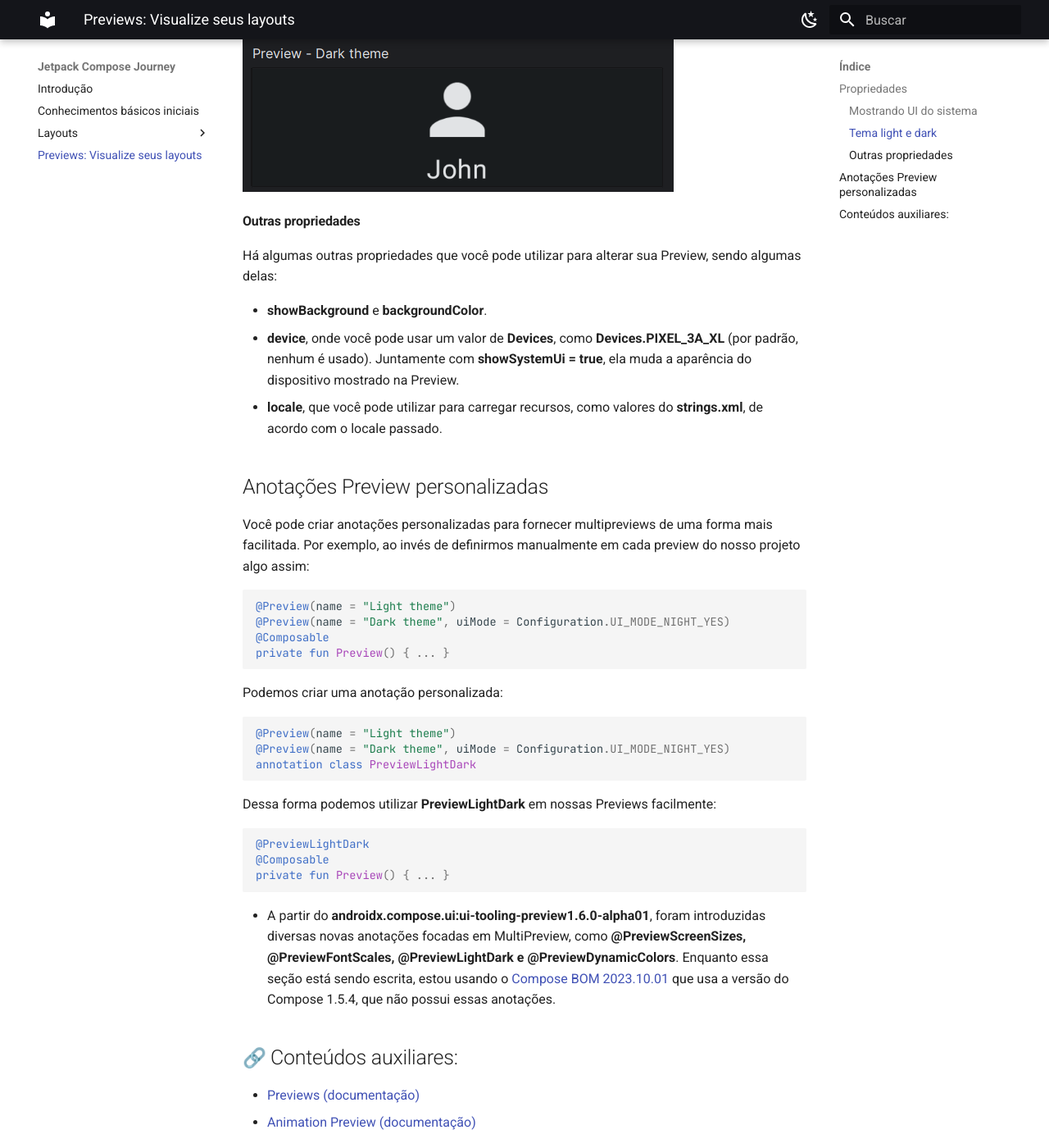
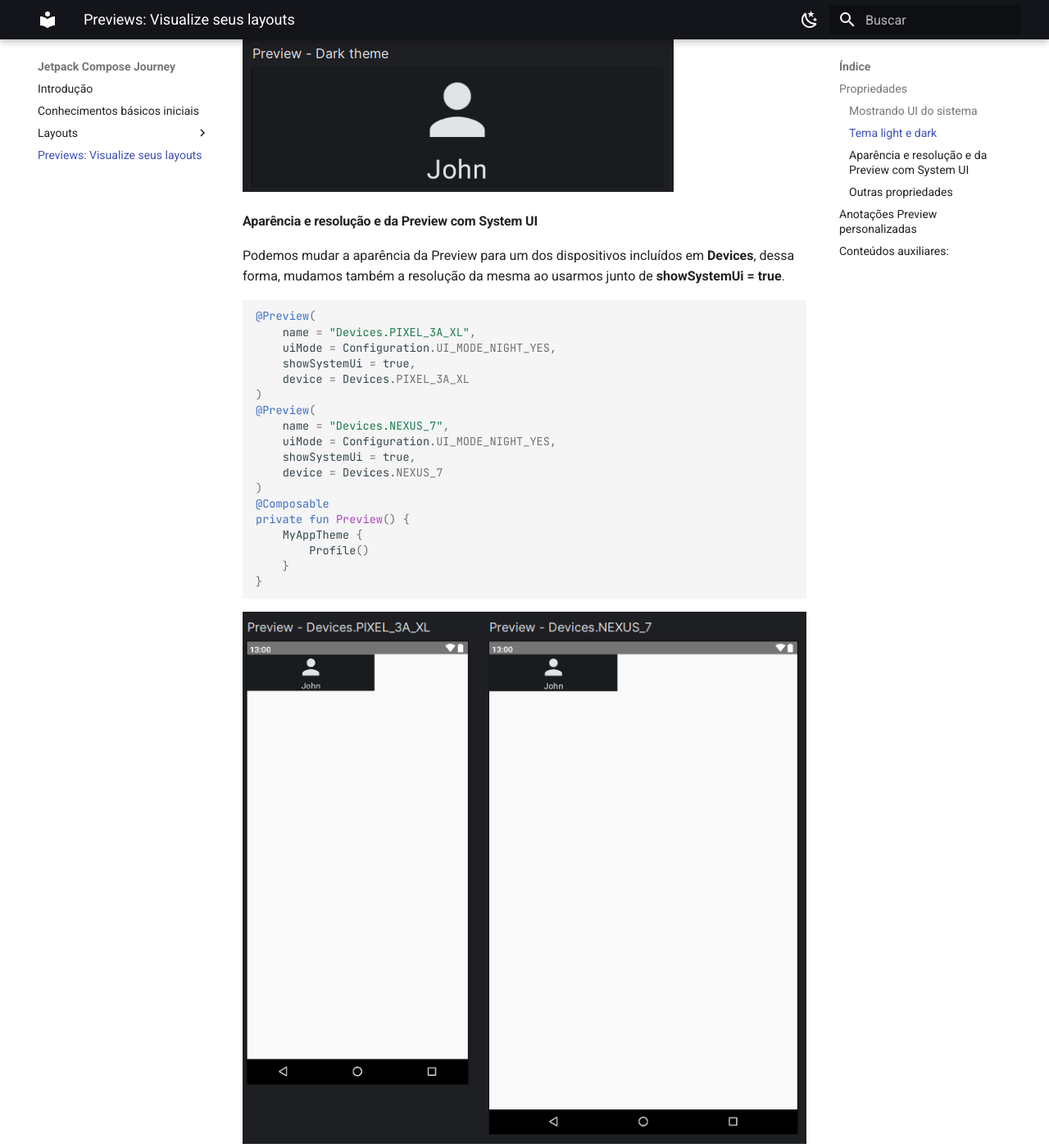
Before and after one commit to jsericksk/Jetpack-Compose-Journey, an MkDocs documentation site: the page built from docs/previews.md, in a window 1280 px wide and 1400 px high, scrolled down 3142 px. Shown: the whole window at 82% size. Built offline with MkDocs 1.6.1 and Material for MkDocs 9.7.7, drawn with Linux system fonts in a browser that asks for light colours; emoji names are drawn with the system emoji font; some of the changed text lies outside the part shown.

Commit message:
preview.md atualizado

````diff
--- a/docs/previews.md
+++ b/docs/previews.md
@@ -80,13 +80,39 @@ private fun Preview() {
 
 ![Preview com tema light e dark](img-03.png)
 
+#### Aparência e resolução e da Preview com System UI
+
+Podemos mudar a aparência da Preview para um dos dispositivos incluídos em **Devices**, dessa forma, mudamos também a resolução da mesma ao usarmos junto de **showSystemUi = true**.
+
+```kotlin
+@Preview(
+    name = "Devices.PIXEL_3A_XL",
+    uiMode = Configuration.UI_MODE_NIGHT_YES,
+    showSystemUi = true,
+    device = Devices.PIXEL_3A_XL
+)
+@Preview(
+    name = "Devices.NEXUS_7",
+    uiMode = Configuration.UI_MODE_NIGHT_YES,
+    showSystemUi = true,
+    device = Devices.NEXUS_7
+)
+@Composable
+private fun Preview() {
+    MyAppTheme {
+        Profile()
+    }
+}
+```
+
+![Preview com devices](img-04.png)
+
 #### Outras propriedades
 
 Há algumas outras propriedades que você pode utilizar para alterar sua Preview, sendo algumas delas:
 
 - **showBackground** e **backgroundColor**.
-- **device**, onde você pode usar um valor de **Devices**, como **Devices.PIXEL_3A_XL** (por padrão, nenhum é usado). Juntamente com **showSystemUi = true**, ela muda a aparência do dispositivo mostrado na Preview.
-- **locale**, que você pode utilizar para carregar recursos, como valores do **strings.xml**, de acordo com o locale passado.
+- **locale**, que você pode utilizar para carregar recursos alternativos com base no locale passado, como valores de **strings.xml**.
 
 ## Anotações Preview personalizadas
 
````
Also changed, not shown: docs/previews/img-04.png (added).
